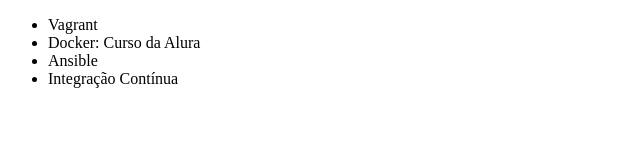
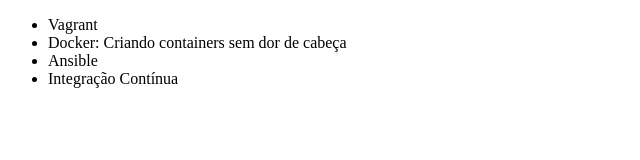
Before and after one commit to guimatera/git_alura, a plain HTML site: page index.html in a window 1280 px wide. Shown: the whole page, without its empty margins (0-640 px from the left). Drawn offline with Linux system fonts and the light colour scheme.

Commit message:
Alterando descrição de Docker

```diff
--- a/index.html
+++ b/index.html
@@ -7,7 +7,7 @@
 <body>
     <ul>
         <li>Vagrant</li>
-        <li>Docker: Curso da Alura</li>
+        <li>Docker: Criando containers sem dor de cabeça</li>
         <li>Ansible</li>
         <li>Integração Contínua</li>
     </ul>
```
